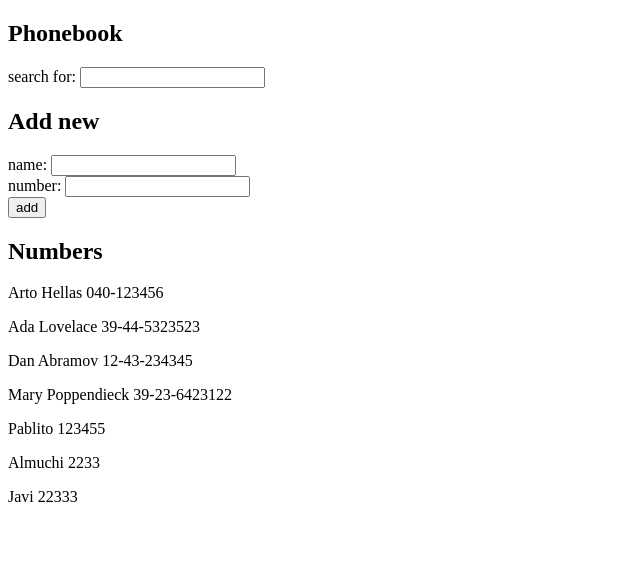
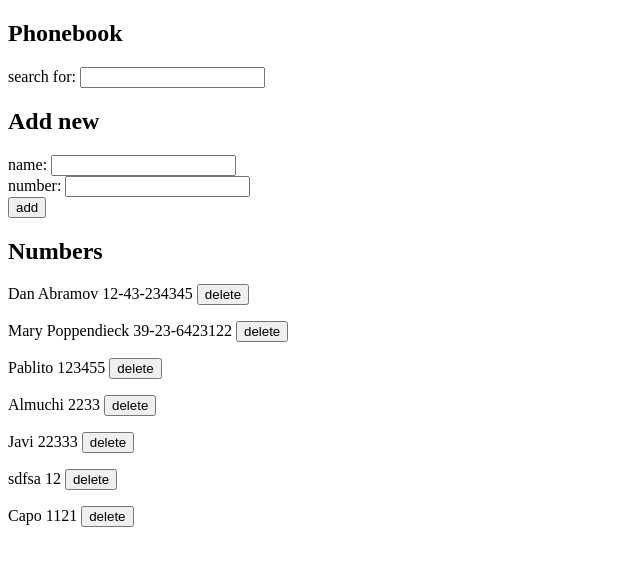
Before and after one commit to pnandez/FullstackOpen, a React (Create React App) app in the folder part2/phonebook/: page / in a window 1280 px wide. Shown: the top 566 px of the page, without its empty margins (0-640 px from the left). Built offline with nearby package versions, Linux system fonts and the light colour scheme; data requests are answered from the project's data file.

Commit message:
Excercise 2.17

```diff
--- a/part2/phonebook/db.json
+++ b/part2/phonebook/db.json
@@ -1,15 +1,5 @@
 {
   "persons": [
-    {
-      "name": "Arto Hellas",
-      "number": "040-123456",
-      "id": 1
-    },
-    {
-      "name": "Ada Lovelace",
-      "number": "39-44-5323523",
-      "id": 2
-    },
     {
       "name": "Dan Abramov",
       "number": "12-43-234345",
@@ -34,6 +24,16 @@
       "name": "Javi",
       "number": "22333",
       "id": 7
+    },
+    {
+      "name": "sdfsa",
+      "number": "12",
+      "id": 8
+    },
+    {
+      "name": "Capo",
+      "number": "1121",
+      "id": 9
     }
   ]
 }
--- a/part2/phonebook/src/App.js
+++ b/part2/phonebook/src/App.js
@@ -31,7 +31,7 @@ const App = () => {
     const newPerson = {
       name: newName,
       number: newPhone,
-      id: persons.length +1
+      id: persons[persons.length].id +1
     }
 
 
@@ -66,6 +66,15 @@ const App = () => {
 
   const personsToShow = showAll ? persons : persons.filter(person => person['name'].includes(nameToSearch))
 
+  const handleDeletePerson = id =>{
+    const personToDelete = persons.find(person => person.id === id)
+    if(window.confirm(`Delete ${personToDelete.name}?`)){
+      phoneBook.deletePerson(id)
+      setPersons(persons.filter(person => person.id !== id ))
+    }
+
+  }
+
   const inputs = {
     name: newName,
     handleName: handleNameChange,
@@ -82,7 +91,7 @@ const App = () => {
       <NewPersonForm formOnSubmit={addNewNameToPhoneBook} inputs={inputs} />
 
       <h2>Numbers</h2>
-      <Persons personsToShow={personsToShow}/>
+      <Persons personsToShow={personsToShow} handleDelete={handleDeletePerson} />
     </div>
   )
 }
--- /dev/null
+++ b/part2/phonebook/src/Components/Button.js
@@ -0,0 +1,7 @@
+import React from 'react';
+const Button = ({text, onClick}) => {
+  return (
+    <button onClick={onClick}>{text}</button>
+  )
+}
+export default Button;
--- a/part2/phonebook/src/Components/DisplayPerson.js
+++ b/part2/phonebook/src/Components/DisplayPerson.js
@@ -1,9 +1,10 @@
 import React from "react";
+import Button from "./Button";
 
-const DisplayPerson = ({person}) =>{
+const DisplayPerson = (props) =>{
   return(
     <p>
-      {person['name']} {person['number']}
+      {props.person['name']} {props.person['number']} <Button text={"delete"} onClick={() => props.handleDelete(props.person.id)} />
     </p>
   )
 }
--- a/part2/phonebook/src/Components/Persons.js
+++ b/part2/phonebook/src/Components/Persons.js
@@ -4,7 +4,7 @@ import DisplayPerson from "./DisplayPerson";
 const Persons = (props) => {
   return (
     <div>
-        {props.personsToShow.map(person => <DisplayPerson key={person['id']} person={person} />)}
+        {props.personsToShow.map(person => <DisplayPerson key={person['id']} person={person} handleDelete={props.handleDelete}/>)}
     </div>
   )
 }
--- a/part2/phonebook/src/Services/PhoneBook.js
+++ b/part2/phonebook/src/Services/PhoneBook.js
@@ -12,4 +12,10 @@ const create = newObject => {
       .then(response =>response.data)
 }
 
-export default {getAll,create}
+const deletePerson = id => {
+  const finalURL = baseURL + '/' + id
+  return axios.delete(finalURL)
+  .then(response => response.data)
+}
+
+export default {getAll,create, deletePerson}
```
